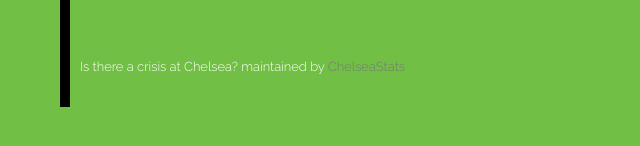
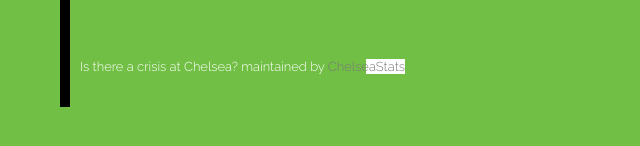
Before and after one commit to TheChelsOrg/is-there-a-crisis, a plain HTML site: page index.html in a window 1280 px wide. Shown: the part 370-516 px from the top of the page, 260-900 px from the left. Drawn offline with Linux system fonts and the light colour scheme.

Commit message:
Update style.css

```diff
--- a/style.css
+++ b/style.css
@@ -46,10 +46,11 @@ body {
 
 a {
   color: #ededed;
-  linear-gradient(to right, rgba(255,255,255,0) 50%, #FFFFFF 50%)
+  background-image: linear-gradient(to right, rgba(255,255,255,0) 50%, #FFFFFF 50%)
 }
 a:hover {
   color: #fff;
+  background-image: linear-gradient(to right, rgba(255,255,255,0) 50%, #000000 50%)
 }
 
 header {
```
